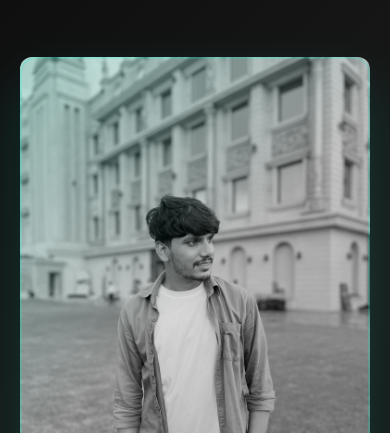
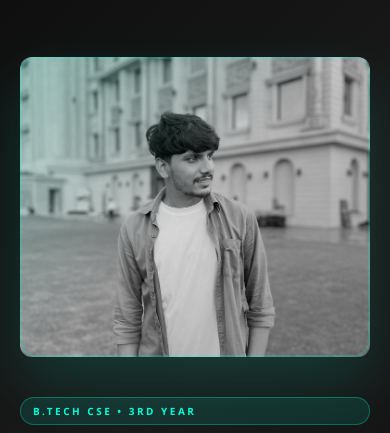
Before and after one commit to Satyam7703/portfolio-website, a website: page public/index.html in a window 390 px wide. Shown: the part 73-506 px from the top of the page. Drawn offline with Linux system fonts and the light colour scheme.

Commit message:
Optimize image: Reduced size, removed animations, black & white style

```diff
--- a/public/style.css
+++ b/public/style.css
@@ -119,13 +119,12 @@ body {
 
 /* LEFT IMAGE */
 .hero-left {
-    flex: 1;
+    flex: 0 1 380px;
     position: relative;
-    min-height: 500px;
+    height: 420px;
     border-radius: 16px;
     overflow: hidden;
     box-shadow: 0 25px 60px rgba(0, 255, 213, 0.15);
-    animation: imageSlideIn 1s ease;
 }
 
 .hero-left img {
@@ -133,7 +132,7 @@ body {
     height: 100%;
     object-fit: cover;
     filter: grayscale(100%) brightness(0.85);
-    transition: all 0.8s cubic-bezier(0.4, 0, 0.2, 1);
+    transition: none;
 }
 
 .hero-left::before {
@@ -156,8 +155,8 @@ body {
 }
 
 .hero-left:hover img {
-    filter: grayscale(0%) brightness(1);
-    transform: scale(1.08);
+    filter: grayscale(100%) brightness(0.85);
+    transform: none;
 }
 
 /* RIGHT CONTENT */
@@ -261,18 +260,6 @@ body {
     }
 }
 
-@keyframes imageSlideIn {
-    from {
-        opacity: 0;
-        transform: scale(0.95);
-    }
-
-    to {
-        opacity: 1;
-        transform: scale(1);
-    }
-}
-
 /* RESPONSIVE HERO */
 @media (max-width: 1024px) {
     .hero {
@@ -285,7 +272,8 @@ body {
     }
 
     .hero-left {
-        min-height: 400px;
+        height: 380px;
+        flex: 0 1 320px;
     }
 }
 
@@ -299,7 +287,8 @@ body {
 
     .hero-left {
         width: 100%;
-        min-height: 350px;
+        height: 300px;
+        flex: none;
         border-radius: 12px;
     }
 
```
